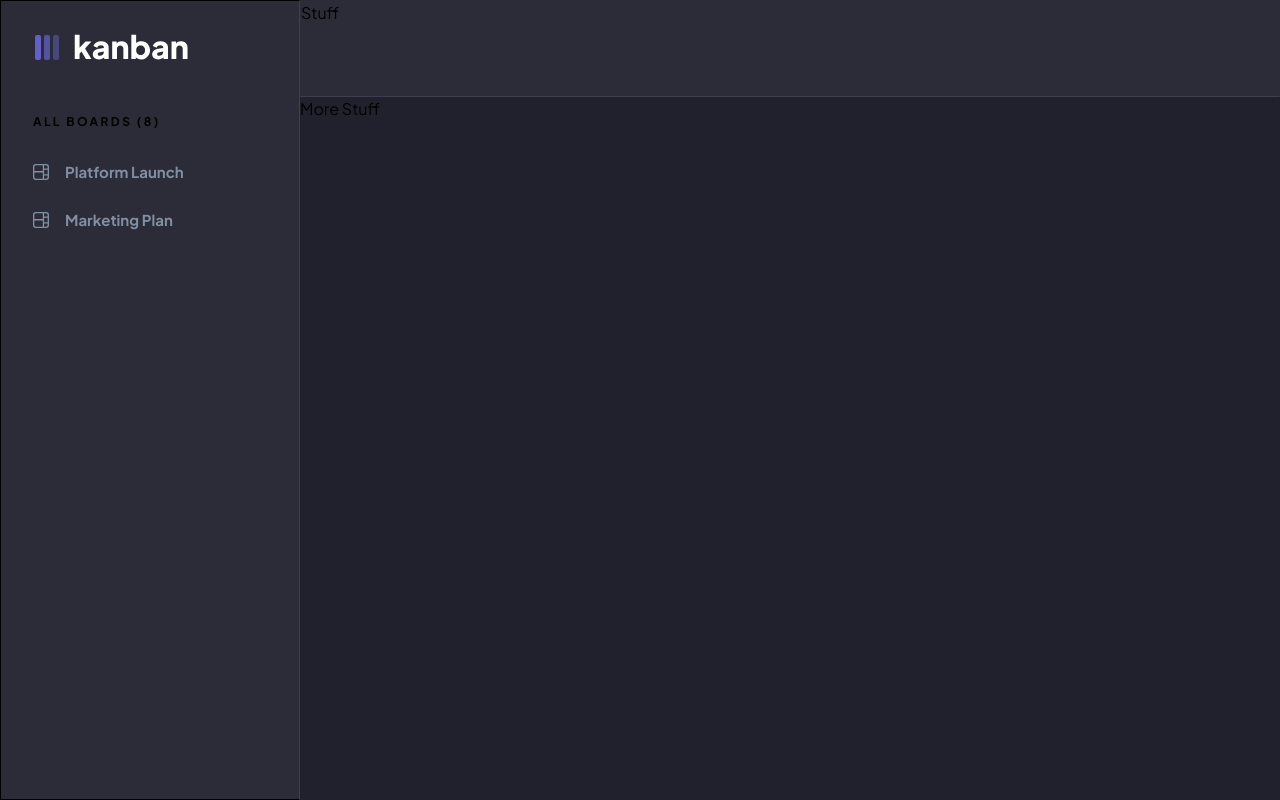
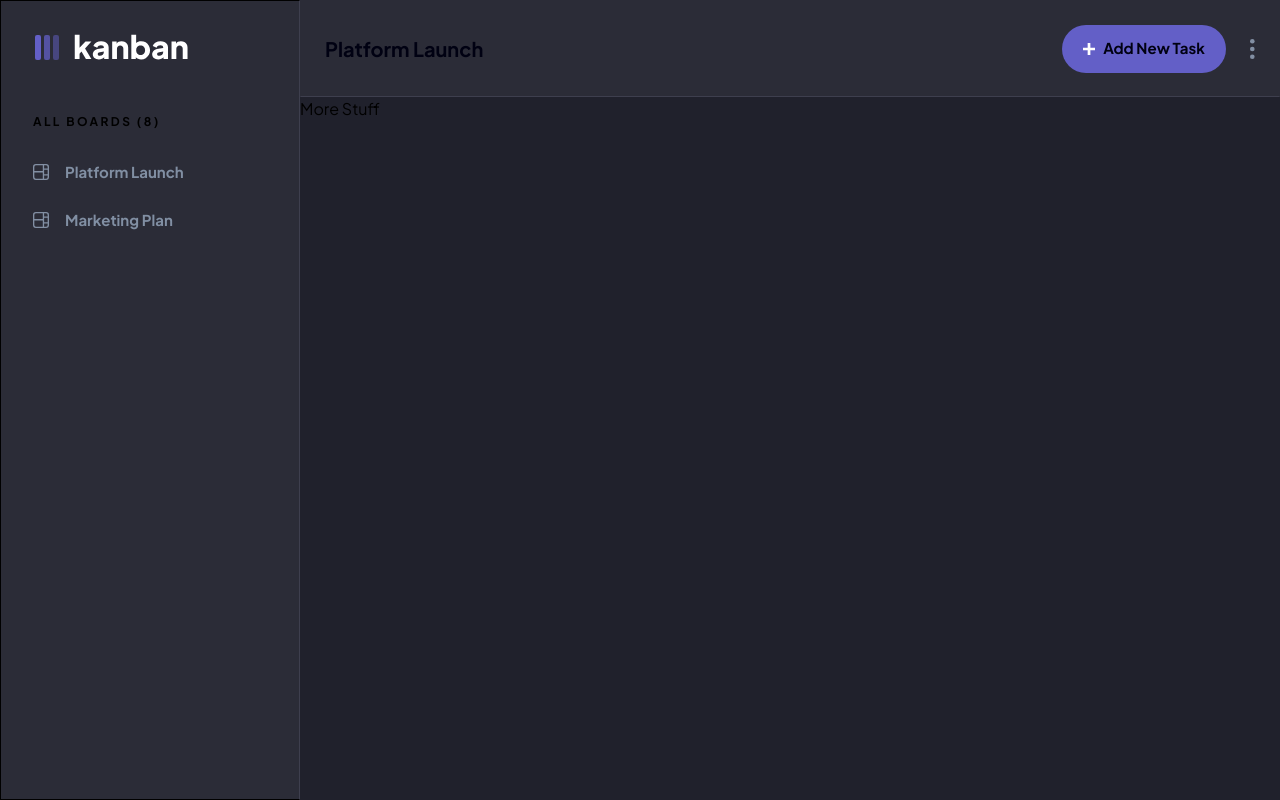
Before and after one commit to shaversj/kanban-task-management-web-app, a React (Vite) app: page / in a window 1280 px wide. Built offline with nearby package versions, Linux system fonts and the light colour scheme.

Commit message:
style second grid

```diff
--- a/src/routes/index.tsx
+++ b/src/routes/index.tsx
@@ -38,7 +38,30 @@ function App() {
           </div>
         </div>
 
-        <div className={"bg-dark-grey border-dark-grey col-start-2 col-end-3 row-start-1 row-end-1 border border-b-[#3e3f4e]"}>Stuff</div>
+        <div className={"bg-dark-grey border-dark-grey col-start-2 col-end-3 row-start-1 row-end-1 flex items-center border border-b-[#3e3f4e] px-6"}>
+          <h1 className={"text-[20px] font-bold text-black dark:text-white"}>Platform Launch</h1>
+
+          <div className={"ml-auto flex items-center gap-x-6"}>
+            <button
+              className={
+                "bg-main-purple flex h-[48px] w-[164px] items-center justify-center gap-x-2 rounded-full text-[15px] font-bold text-black dark:text-white"
+              }
+            >
+              <svg width="12" height="12" xmlns="http://www.w3.org/2000/svg">
+                <path fill="#FFF" d="M7.368 12V7.344H12V4.632H7.368V0H4.656v4.632H0v2.712h4.656V12z" />
+              </svg>
+              Add New Task
+            </button>
+
+            <svg width="5" height="20" xmlns="http://www.w3.org/2000/svg">
+              <g fill="#828FA3" fill-rule="evenodd">
+                <circle cx="2.308" cy="2.308" r="2.308" />
+                <circle cx="2.308" cy="10" r="2.308" />
+                <circle cx="2.308" cy="17.692" r="2.308" />
+              </g>
+            </svg>
+          </div>
+        </div>
 
         <div className={"col-start-2 row-start-2 bg-[#20212c]"}>More Stuff</div>
       </main>
```
